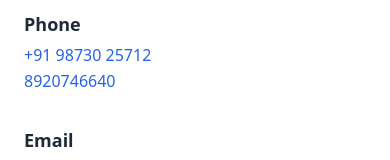
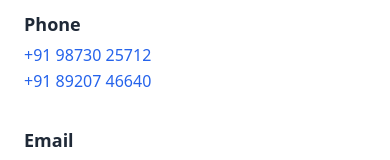
Before and after one commit to theelectronicsbond/TEB-NG, an Angular app: page /contact in a window 390 px wide. Shown: the part 788-948 px from the top of the page. Built offline with nearby package versions, Linux system fonts and the light colour scheme.

Commit message:
fix: standardize phone number format in app info constants.

```diff
--- a/src/app/core/constants/app-info.ts
+++ b/src/app/core/constants/app-info.ts
@@ -16,7 +16,7 @@ export const APP_INFO = {
     },
     phones: [
         '+91 98730 25712',
-        '8920746640'
+        '+91 89207 46640'
     ],
     email: 'theelectronicsbond@gmail.com',
     gst: '07AMQPT3879E1ZC',
```
